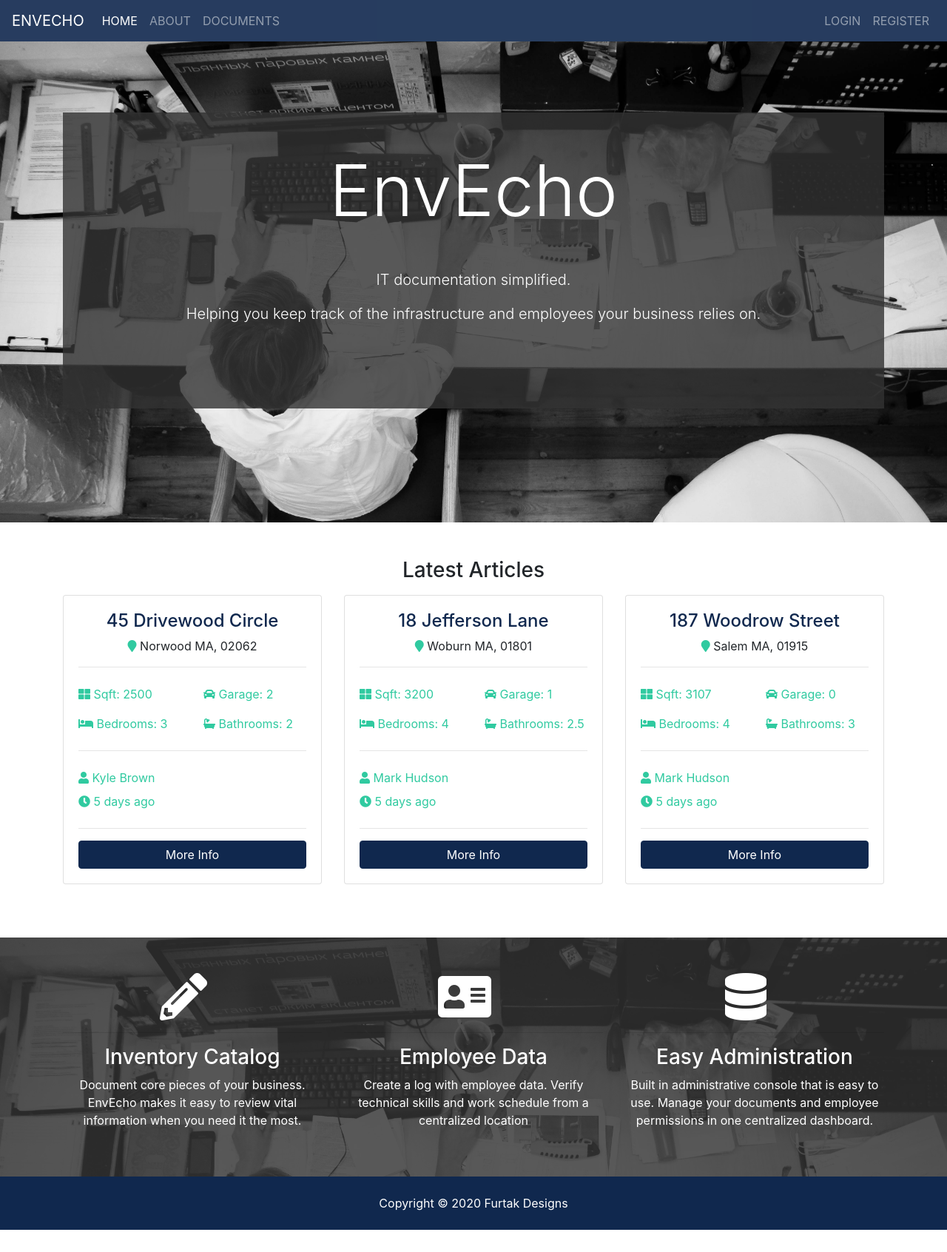
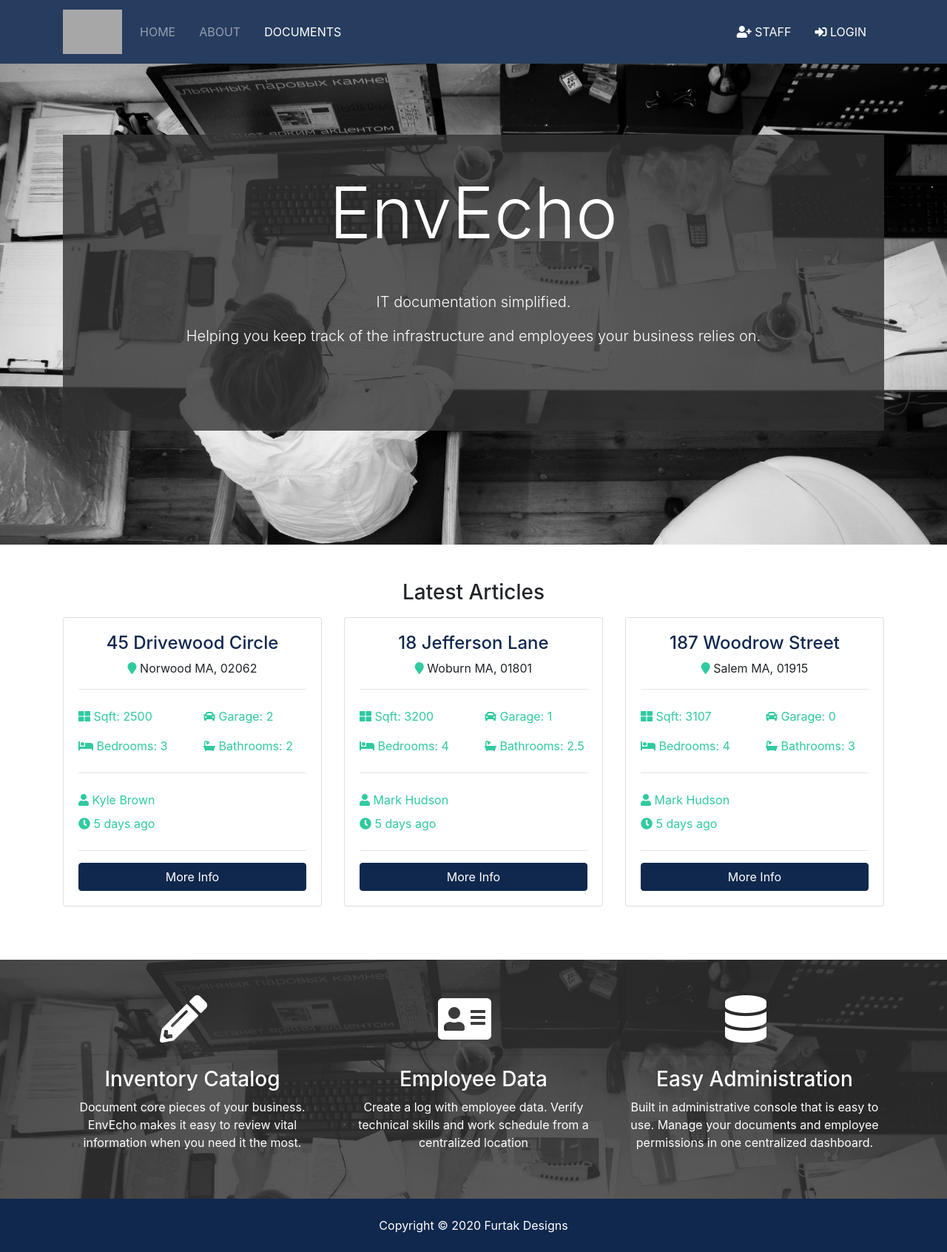
Before and after one commit to PFurtak/EnvEcho, a Django app: template templates/pages/index.html in a window 1280 px wide. Shown: the whole page at 74% size. Before the commit the page ends 1662 px from the top, so only its background shows below. Run offline with Django 3.2, Linux system fonts and the light colour scheme; the template is opened without the code that fills it, so the values that code supplies are empty; some libraries are stand-ins or nearby versions; grey boxes are pictures that could not be loaded.

Commit message:
swithed out navbar, added dummy links

```diff
--- a/templates/partials/_navbar.html
+++ b/templates/partials/_navbar.html
@@ -1,29 +1,98 @@
 {% load static %}
 
-<nav class="navbar navbar-expand-lg navbar-dark bg-primary">
-    <a class="navbar-brand" href="#">EnvEcho</a>
-    <button class="navbar-toggler" type="button" data-toggle="collapse" data-target="#navbarSupportedContent" aria-controls="navbarSupportedContent" aria-expanded="false" aria-label="Toggle navigation">
+<nav class="navbar navbar-expand-lg navbar-dark bg-primary sticky-top">
+  <div class="container">
+    <a class="navbar-brand" href="{% url 'index' %}">
+      <img src="..." class="logo" alt="" />
+    </a>
+    <button
+      class="navbar-toggler"
+      type="button"
+      data-toggle="collapse"
+      data-target="#navbarNavAltMarkup"
+    >
       <span class="navbar-toggler-icon"></span>
     </button>
-    <div class="collapse navbar-collapse" id="navbarSupportedContent">
-      <ul class="navbar-nav mr-auto">
-        <li class="nav-item active">
-          <a class="nav-link" href="#">Home <span class="sr-only">(current)</span></a>
+    <div class="collapse navbar-collapse" id="navbarNavAltMarkup">
+      <ul class="navbar-nav">
+        <li
+        {% if '/' == request.path %}
+        class="nav-item active mr-3"
+        {% else %}
+        class="nav-item mr-3"
+        {% endif %}
+        >
+          <a class="nav-link" href="{% url 'index' %}">Home</a>
         </li>
-        <li class="nav-item">
-          <a class="nav-link" href="#">About</a>
+        <li
+        {% if 'about' in request.path %}
+        class="nav-item active mr-3"
+        {% else %}
+        class="nav-item mr-3"
+        {% endif %}
+        >
+          <a class="nav-link" href="{% url 'about' %}">About</a>
         </li>
-        <li class="nav-item">
-          <a class="nav-link" href="#">Documents</a>
+        <li
+        {% if 'index' in request.path %}
+        class="nav-item active mr-3"
+        {% else %}
+        class="nav-item mr-3"
+        {% endif %}
+        >
+          <a class="nav-link" href="{% url 'index' %}">Documents</a>
         </li>
       </ul>
-      <ul class="navbar-nav">
-      <li class="nav-item">
-        <a class="nav-link" href="#">Login</a>
-      </li>
-      <li class="nav-item">
-        <a class="nav-link" href="#">Register</a>
-      </li>
-    </ul>
+
+      <ul class="navbar-nav ml-auto">
+        {% if user.is_authenticated %}
+        <li
+        {% if 'index' in request.path %}
+        class="nav-item active mr-3"
+        {% else %}
+        class="nav-item mr-3"
+        {% endif %}
+        >
+          <a class="nav-link" href="{% url 'index' %}">
+           Welcome {{ user.username }}!</a
+          >
+        </li>
+        <li class="nav-item mr-3">
+          <a href="javascript:{document.getElementById('logout').submit()}" class="nav-link">
+            <i class="fas fa-sign-out-alt"></i> Logout
+          </a>
+          <form action="{% url 'index' %}" id="logout" method="POST">
+            {% csrf_token %}
+            <input type="hidden">
+          </form>
+        </li>
+        {% else %}
+        <li
+        {% if 'index' in request.path %}
+        class="nav-item active mr-3"
+        {% else %}
+        class="nav-item mr-3"
+        {% endif %}
+        >
+          <a class="nav-link" href="{% url 'index' %}">
+            <i class="fas fa-user-plus"></i> Staff</a
+          >
+        </li>
+        <li
+        {% if 'index' in request.path %}
+        class="nav-item active mr-3"
+        {% else %}
+        class="nav-item mr-3"
+        {% endif %}
+        >
+          <a class="nav-link" href="{% url 'index' %}">
+            <i class="fas fa-sign-in-alt"></i>
+
+            Login</a
+          >
+        </li>
+        {% endif %}
+      </ul>
     </div>
-  </nav>
+  </div>
+</nav>
```
